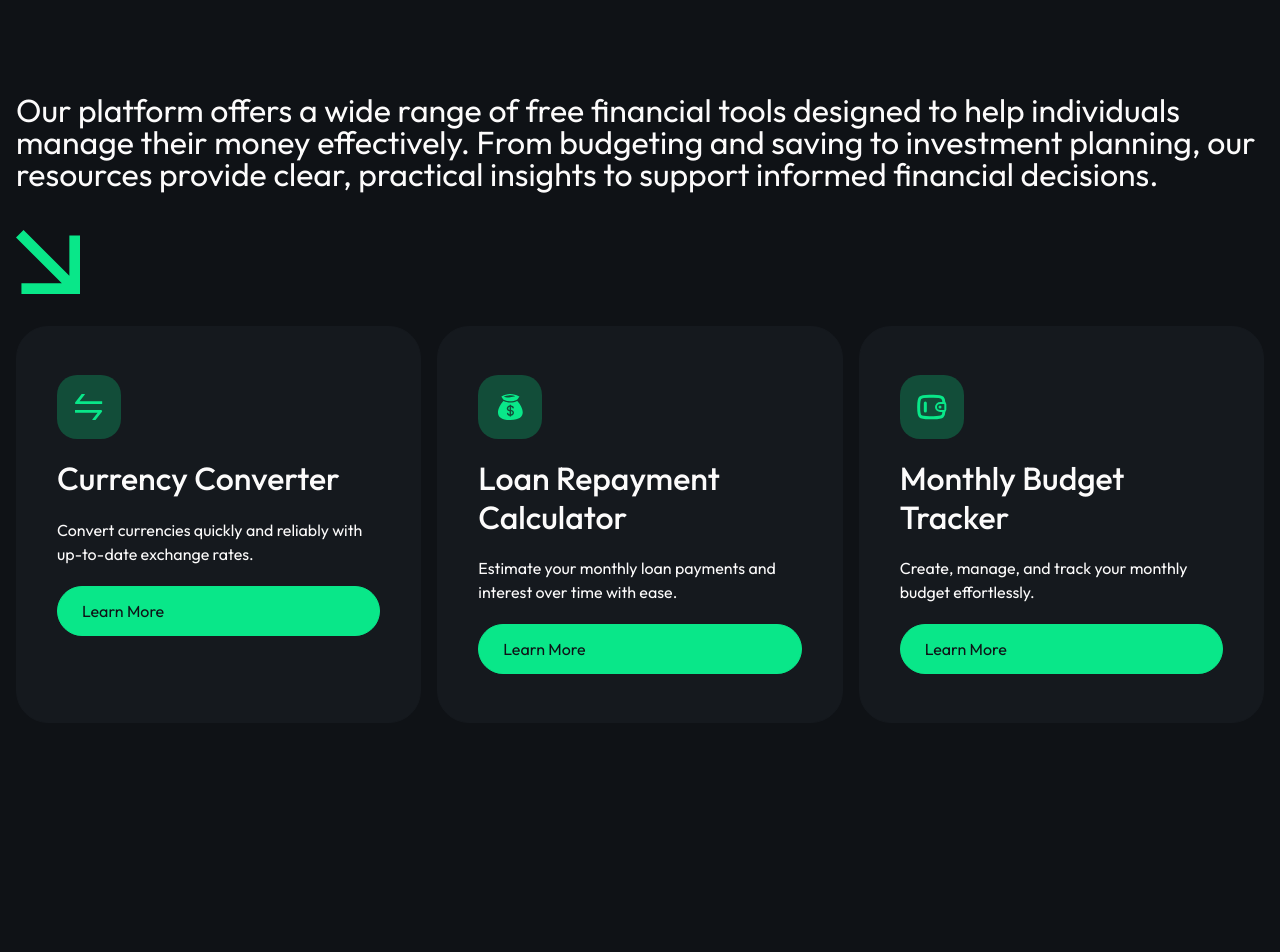
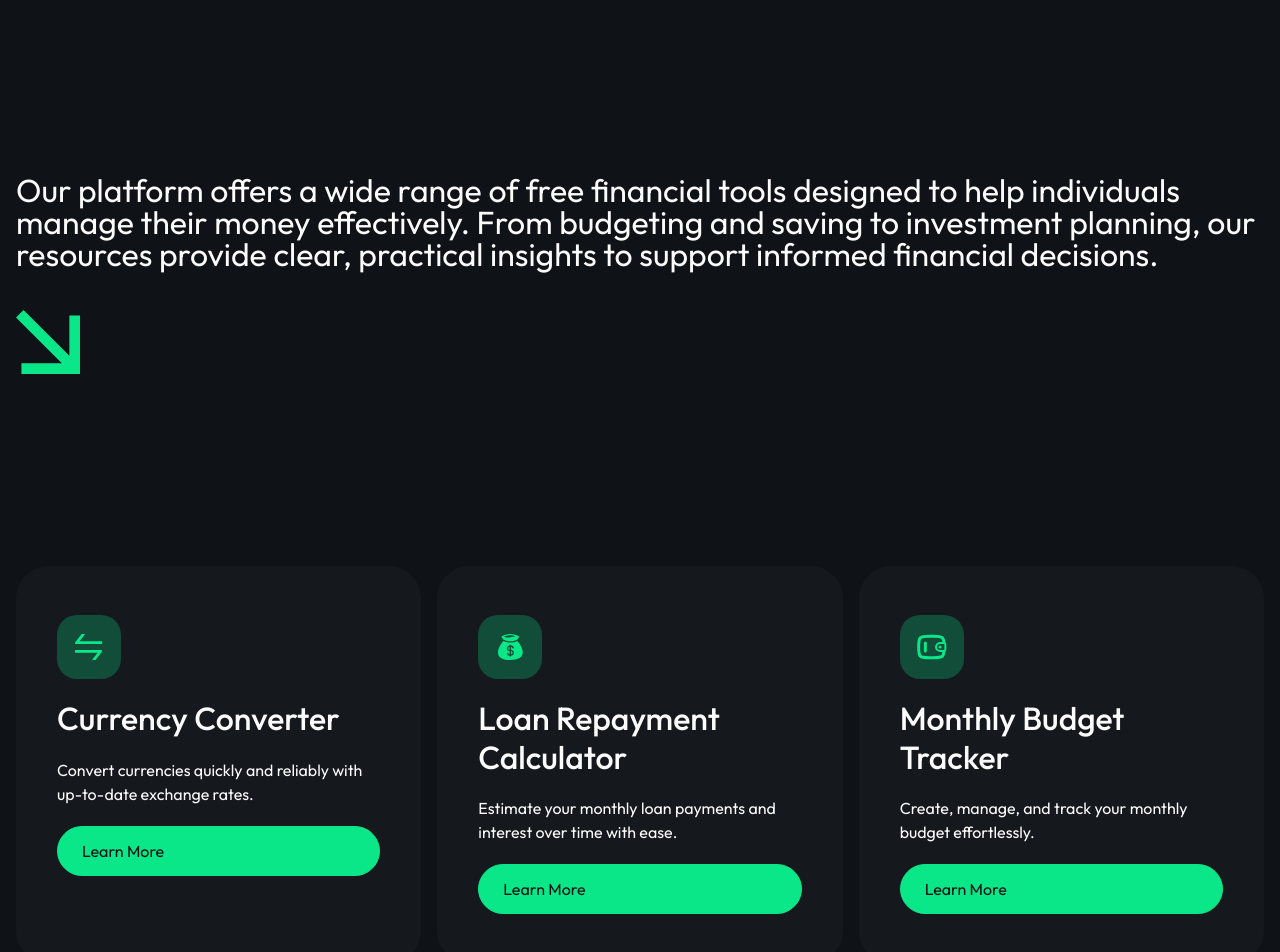
Before and after one commit to crististan/financial-tools, a Next.js app: page / in a window 1280 px wide. Shown: the part 1094-2046 px from the top of the page. Before the commit the page ends 1833 px from the top, so only its background shows below. Built offline with nearby package versions, Linux system fonts and the light colour scheme.

Commit message:
create section component

```diff
--- a/src/app/page.tsx
+++ b/src/app/page.tsx
@@ -1,6 +1,7 @@
 import Image from "next/image";
 import Hero from "@/components/hero";
 import Container from "@/components/container";
+import Section from "@/components/section";
 import CardsContainer from "@/components/cards-container";
 import Card from "@/components/ui/card";
 
@@ -13,7 +14,7 @@ export default function Home() {
         secondaryCta={{ text: "Monthly Budget", href: "/monthly-budget" }}
       />
 
-      <section>
+      <Section>
         <Container>
           <h2 className="text-[20px] md:text-[32px] mb-[20px] md:mb-[40px] leading-none">Our platform offers a wide range of free financial tools designed to help individuals manage their money effectively. From budgeting and saving to investment planning, our resources provide clear, practical insights to support informed financial decisions.</h2>
           <Image
@@ -24,9 +25,9 @@ export default function Home() {
               alt="Discover tools"
           />
         </Container>
-      </section>
+      </Section>
 
-      <section>
+      <Section>
         <Container>
           <CardsContainer cols="3">
             <Card
@@ -52,7 +53,7 @@ export default function Home() {
             />
           </CardsContainer>
         </Container>
-      </section>
+      </Section>
     </>
   );
 }
--- a/src/components/Hero.tsx
+++ b/src/components/Hero.tsx
@@ -1,4 +1,5 @@
 import Container from "./container";
+import Section from "./section";
 import Image from "next/image";
 import Button from "./ui/button";
 
@@ -10,7 +11,7 @@ type propsTypes = {
 
 export default function Hero({ headline, primaryCta, secondaryCta }: propsTypes) {
     return (
-        <section className="py-[80px] md:py-[160px]">
+        <Section className="py-[80px] md:py-[160px]">
             <Container>
                 <div className="w-full max-w-[800px] mx-auto">
                     <h1 className="text-4xl md:text-7xl font-medium text-center mb-8 md:mb-10">{headline}</h1>
@@ -31,6 +32,6 @@ export default function Hero({ headline, primaryCta, secondaryCta }: propsTypes)
                 className="w-full h-auto mt-[64px] md:mt-[100px]"
                 alt="Hero image"
             />
-        </section>
+        </Section>
     )
 }
--- /dev/null
+++ b/src/components/section.tsx
@@ -0,0 +1,14 @@
+import type { ReactNode } from "react";
+
+type Props = {
+    className?: string,
+    children: ReactNode
+}
+
+export default function Section({ className = 'py-12 md:py-20', children }: Props) {
+    return (
+        <section className={className}>
+            { children }
+        </section>
+    );
+}
```
